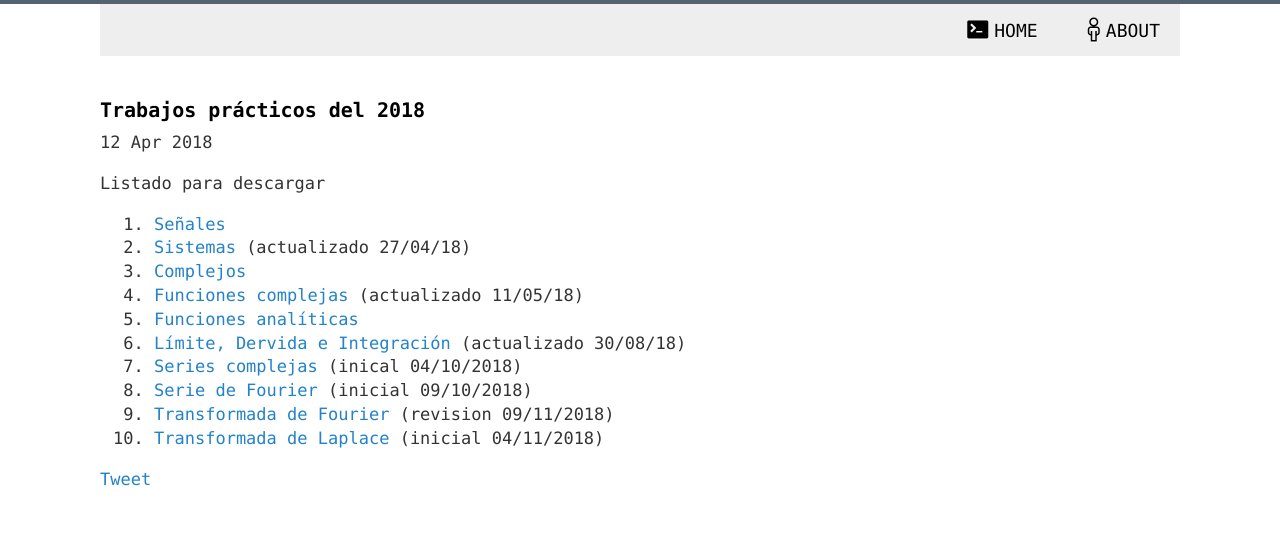
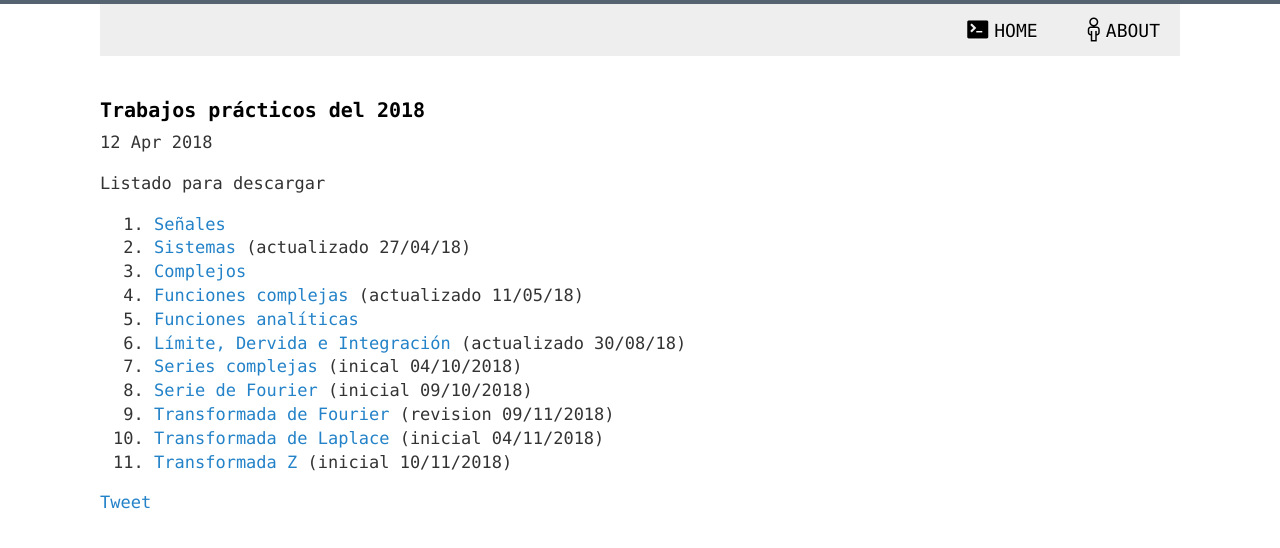
Before and after one commit to 1nv1/UTN-FRN-ASS, a Jekyll site: the page built from _posts/2018-04-12-TPs2018.markdown, in a window 1280 px wide. Shown: the top 548 px of the page. Built offline with Jekyll 4.4.1, drawn with Linux system fonts in a browser that asks for light colours; comment, search, counter and statistics services are not loaded.

Commit message:
Versión inicial TP11

```diff
--- a/_posts/2018-04-12-TPs2018.markdown
+++ b/_posts/2018-04-12-TPs2018.markdown
@@ -19,3 +19,4 @@ Listado para descargar
 8. <a href="https://drive.google.com/open?id=1jNXzOtMmQOYQjV5uJLUEKIQVljbnp-7a" target="_blank">Serie de Fourier</a> (inicial 09/10/2018)
 9. <a href="https://drive.google.com/open?id=1wwKt8YRIyw6TW9a13YJzDXmzHNr67KI3" target="_blank">Transformada de Fourier</a> (revision 09/11/2018)
 10. <a href="https://drive.google.com/open?id=1c-qkTjUFFrk5uz_9wJQO5aKuF5OqNKyV" target="_blank">Transformada de Laplace</a> (inicial 04/11/2018)
+11. <a href="https://drive.google.com/open?id=1NWNkehr_WJViQsANi-kWH9McOyE65c5b" target="_blank"> Transformada Z</a> (inicial 10/11/2018)
```
